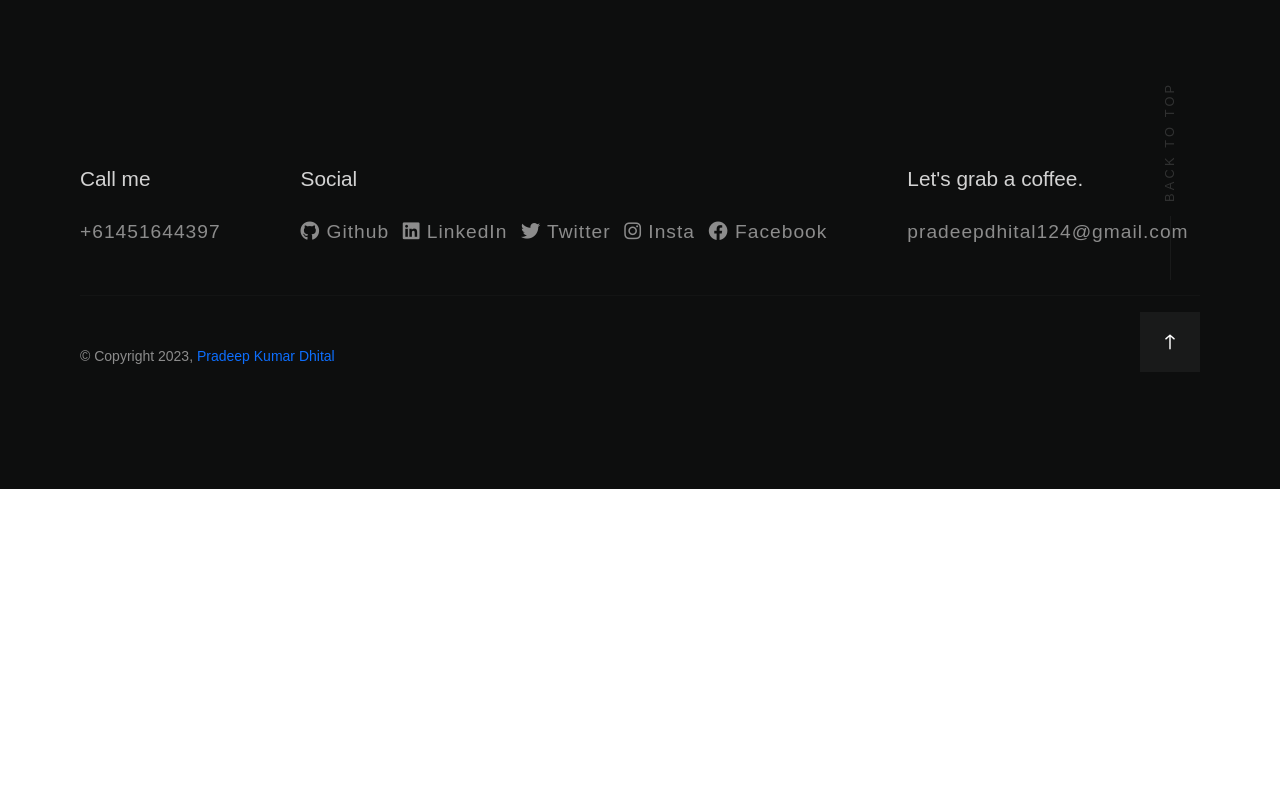
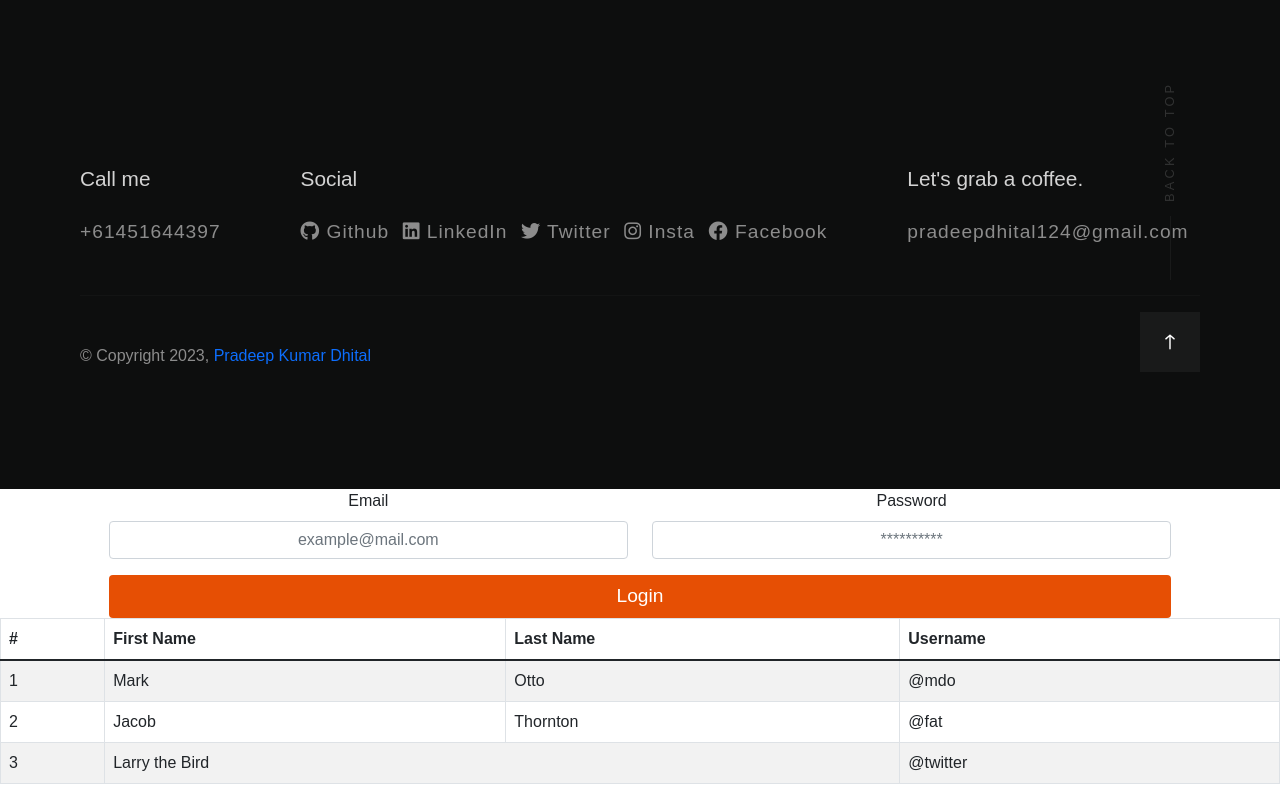
Before and after one commit to Pradeep22222/portfolio_final, a React (Create React App) app in the folder frontend/: page / in a window 1280 px wide. Shown: the part 4942-5742 px from the top of the page. Before the commit the page ends 5431 px from the top, so only its background shows below. Built offline with nearby package versions, Linux system fonts and the light colour scheme; a web font is replaced by a local one.

Commit message:
login and messages page designed

```diff
--- a/frontend/package.json
+++ b/frontend/package.json
@@ -14,7 +14,7 @@
     "react-icons": "^4.7.1",
     "react-parallax": "^3.5.1",
     "react-router": "^6.4.3",
-    "react-router-dom": "^6.4.3",
+    "react-router-dom": "^6.8.2",
     "react-scripts": "5.0.1",
     "react-scroll": "^1.8.8",
     "sass": "^1.56.1",
--- a/frontend/src/App.js
+++ b/frontend/src/App.js
@@ -1,8 +1,10 @@
-import { BrowserRouter } from "react-router-dom";
+import { BrowserRouter, Routes, Route } from "react-router-dom";
 import { ThemeProvider } from "styled-components";
 import { About } from "./components/about/About";
 import Footer from "./components/Footer/Footer";
 import Home from "./components/home/Home";
+import { Login } from "./components/messagepages/Login.js";
+import { Messages } from "./components/messagepages/Messages.js";
 import { Navbar } from "./components/navbar/Navbar";
 import ParallaxComponent from "./components/parallax/Parallax";
 // import Playground from "./components/playground/Playground";
@@ -13,14 +15,6 @@ import GlobalStyles from "./style/global/GlobalStyle";
 import { theme } from "./style/global/Theme";
 
 function App() {
-  console.log(
-    "%cThank you for checking up of my portfolio. Wishing you the best for every step in your journey!🎉",
-    "color: white; font-weight: 500; font-size:16px"
-  );
-  console.log(
-    "%cYou can check the code here https://github.com/bishalk21/bishal-portfolio",
-    "color: white; font-weight: 500; font-size:16px"
-  );
   return (
     <BrowserRouter>
       <ThemeProvider theme={theme}>
@@ -35,6 +29,8 @@ function App() {
           <Footer />
         </>
       </ThemeProvider>
+      <Login />
+      <Messages></Messages>
     </BrowserRouter>
   );
 }
--- a/frontend/src/components/Footer/Footer.js
+++ b/frontend/src/components/Footer/Footer.js
@@ -1,4 +1,5 @@
 import React from "react";
+import { BrowserRouter, Link } from "react-router-dom";
 
 import { animateScroll as scroll } from "react-scroll";
 import {
@@ -24,10 +25,10 @@ const toTop = () => {
   scroll.scrollToTop({ delay: 0, duration: 0 });
 };
 
-const Footer = ({children}) => {
+const Footer = ({ children }) => {
   const year = new Date().getFullYear();
   return (
-    <StyledFooter>
+    <StyledFooter id="contact">
       <FooterSmallTitleWrapper>
         <FooterSmallTitle>get in touch</FooterSmallTitle>
       </FooterSmallTitleWrapper>
@@ -41,7 +42,7 @@ const Footer = ({children}) => {
         </FooterBigLink>
         <ContactForm></ContactForm>
       </FooterBigLinkContainer>
-      <FooterContacts id="contact">
+      <FooterContacts>
         <FooterContact>
           <ContactHeader>Call me</ContactHeader>
           <ContactLink href="tel:+61451644397">+61451644397</ContactLink>
@@ -100,16 +101,12 @@ const Footer = ({children}) => {
       </FooterArrowLine>
 
       <Copyright>
-        <small>
+
           &copy; Copyright {year},{" "}
-          <Small
-            href="https://github.com/Pradeep22222"
-            target="_blank"
-            rel="noopener noreferrer"
-          >
-            Pradeep Kumar Dhital
-          </Small>
-        </small>
+
+            <Link to="/login">Pradeep Kumar Dhital</Link>
+
+
       </Copyright>
     </StyledFooter>
   );
--- a/frontend/src/components/about/About.js
+++ b/frontend/src/components/about/About.js
@@ -20,7 +20,7 @@ import { StyledParagraph } from "../../style/projects/TypographyStyle";
 
 export const About = () => {
   return (
-    <StyledAbout>
+    <StyledAbout id="about">
       <SectionHeading dark="true" mb="3rem">
         <SectionTitle dark="true" number="02">
           About Me
--- /dev/null
+++ b/frontend/src/components/messagepages/Login.js
@@ -0,0 +1,48 @@
+import React from 'react'
+import Button from "react-bootstrap/Button";
+import Container from "react-bootstrap/Container";
+
+import Form from "react-bootstrap/Form";
+import Col from "react-bootstrap/Col";
+import Row from "react-bootstrap/Row";
+export const Login = () => {
+  return (
+    <div>
+      {/* left to apply class center in the row below */}
+        <Row className="text-center ">
+          <Col md={1} sm={0}></Col>
+          <Col sm={6} md={5}>
+            <Form.Group className="mb-3" controlId="formBasicName">
+              <Form.Label > Email </Form.Label>
+              <Form.Control
+                className="text-center"
+                type="text"
+                placeholder="example@mail.com"
+                required
+              />
+            </Form.Group>
+          </Col>
+          <Col sm={6} md={5}>
+            <Form.Group className="mb-3" controlId="formBasicName">
+              <Form.Label> Password</Form.Label>
+              <Form.Control
+                type="password"
+                placeholder="**********"
+                className="text-center"
+              />
+            </Form.Group>
+          </Col>
+          <Col md={1} sm={0}></Col>
+          <Col md={1} sm={0}></Col>
+
+          <Col sm={12} md={10}>
+            <Button id="message_button" variant="none" type="submit">
+              Login
+            </Button>
+          </Col>
+          <Col md={1} sm={0}></Col>
+        </Row>
+
+    </div>
+  );
+}
--- /dev/null
+++ b/frontend/src/components/messagepages/Messages.js
@@ -0,0 +1,37 @@
+import React from 'react'
+import Table from "react-bootstrap/Table";
+export const Messages = () => {
+  return (
+    <div>
+      <Table striped bordered hover>
+        <thead>
+          <tr>
+            <th>#</th>
+            <th>First Name</th>
+            <th>Last Name</th>
+            <th>Username</th>
+          </tr>
+        </thead>
+        <tbody>
+          <tr>
+            <td>1</td>
+            <td>Mark</td>
+            <td>Otto</td>
+            <td>@mdo</td>
+          </tr>
+          <tr>
+            <td>2</td>
+            <td>Jacob</td>
+            <td>Thornton</td>
+            <td>@fat</td>
+          </tr>
+          <tr>
+            <td>3</td>
+            <td colSpan={2}>Larry the Bird</td>
+            <td>@twitter</td>
+          </tr>
+        </tbody>
+      </Table>
+    </div>
+  );
+}
--- a/frontend/src/index.css
+++ b/frontend/src/index.css
@@ -112,3 +112,9 @@ code {
   display: inline-block;
   color:#e64f04;
 }
+.center{
+  position:absolute;
+  top:50%;
+  left:50%;
+  transform:translate(-50%,-50%)
+}
```
Also changed, not shown: 1 other file (tests, documents, lock files or other folders).
